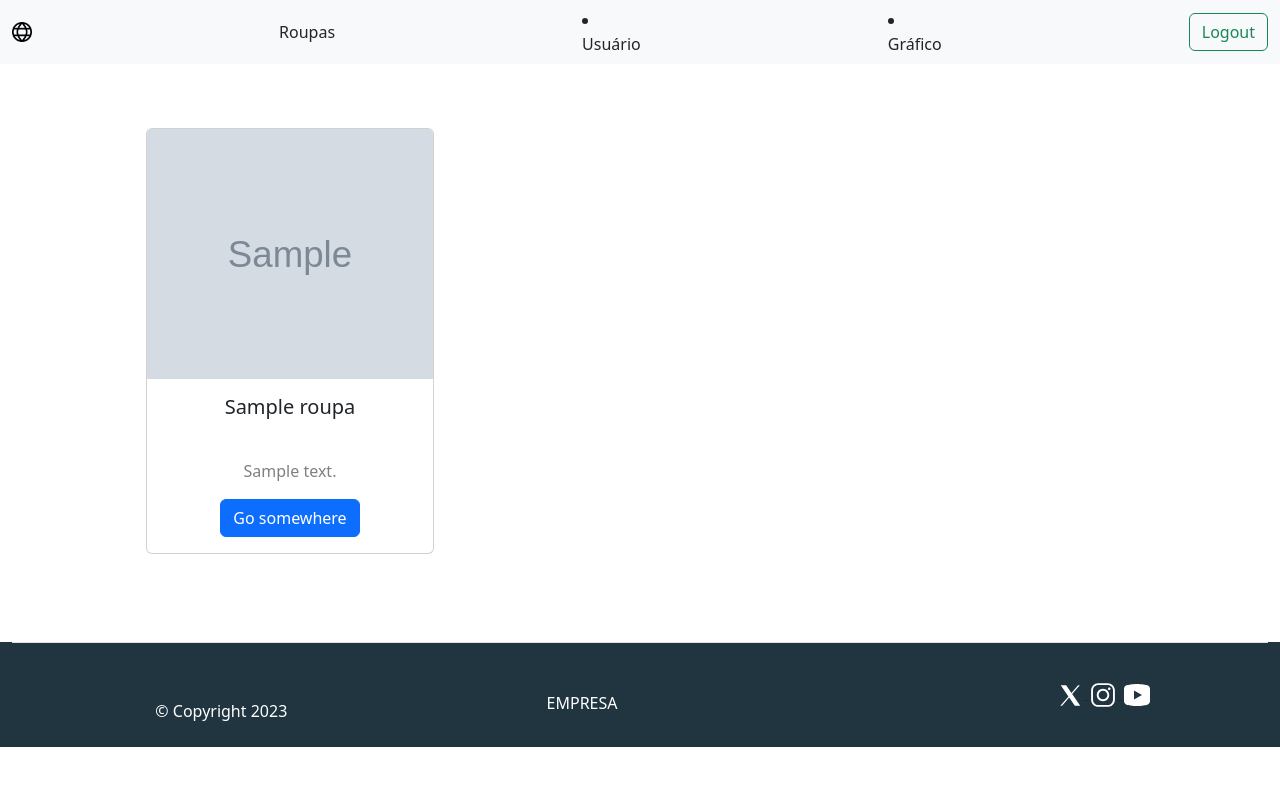
After one commit to LeoCorleone/tcc_senai, a Django app: page /listarroupas/ in a window 1280 px wide. The commit adds this page. Shown: the top 786 px of the page. Run offline with Django 4.2, Linux system fonts and the light colour scheme; tables that the repository leaves empty hold one stand-in row (values such as "Sample post"); grey boxes marked "Sample" are stand-in pictures; some libraries are stand-ins or nearby versions.

Commit message:
criando listagem para as roupas

```diff
--- a/catalogo/site_catalogo/forms.py
+++ b/catalogo/site_catalogo/forms.py
@@ -6,6 +6,9 @@ class PostagemForms(forms.ModelForm):
     class Meta:
         model = Roupa
         fields = ['titulo_roupa', 'descricao_roupa', 'composicao_roupa', 'imagem_roupa', 'marca', 'modelo']
+
+class ComentarioForm(forms.Form):
+    comentario_roupa = forms.CharField(widget=forms.Textarea)
 
 from django import forms
 
--- a/catalogo/site_catalogo/templates/adm.html
+++ b/catalogo/site_catalogo/templates/adm.html
@@ -5,6 +5,7 @@
   body{
     background-image: url({% static 'assets/img/10.jpg' %});
   }
+
 </style>
       <!-- navbar  -->
       {% include 'partials/adm/navbar.html' %}
--- /dev/null
+++ b/catalogo/site_catalogo/templates/listagemroupas.html
@@ -0,0 +1,29 @@
+{% extends 'layouts/layout.html' %}
+{% load static %}
+{% block content %}
+
+{% include 'partials/adm/navbar.html' %}
+
+<div class="container text-center" style="padding: 5%;">
+    <div class="row">
+        {% for x in postagem %}
+      <div class="col">
+        <div class="container-fluid">
+            <div class="card" style="width: 18rem;">
+                <img src="{{x.imagem_roupa.url}}" style="width: 100%; height: 250px;" class="card-img-top" alt="{{x.titulo_roupa}}">
+                <div class="card-body">
+                  <h5 class="card-title">{{x.titulo_roupa}}</h5>
+                  <p class="card-text">{{x.descricao_roupa}}</p>
+                  <a href="#" class="btn btn-primary">Go somewhere</a>
+                </div>
+            </div>
+        </div>
+      </div>
+      {% endfor %}
+    </div>
+</div>
+
+
+{% include 'partials/footer.html' %}
+
+{% endblock%}
--- a/catalogo/site_catalogo/urls.py
+++ b/catalogo/site_catalogo/urls.py
@@ -13,7 +13,9 @@ urlpatterns = [
     path("", views.index, name="index"),
     path("adm/", views.adm, name= "adm"),
     path('postagem/', postagem, name = 'postagem'),
-    path('login', login, name='login')
+    path('login', login, name='login'),
+    path('listarroupas/', views.listar_roupas, name='listar_roupas'),
+
 ]
 
 # if settings.DEBUG:
--- a/catalogo/site_catalogo/views.py
+++ b/catalogo/site_catalogo/views.py
@@ -48,3 +48,7 @@ def postagem(request):
     else:
         form = PostagemForms()
     return render(request, 'postagemform.html', {'form' : form})
+
+def listar_roupas(request):
+    postagem = Roupa.objects.all()
+    return render(request, 'listagemroupas.html', {'postagem': postagem})
```
Also changed, not shown: catalogo/media/uploads/5.jpg (added), catalogo/media/uploads/6_b53mcmB.jpg (added), catalogo/site_catalogo/models.py (line endings or trailing spaces).
